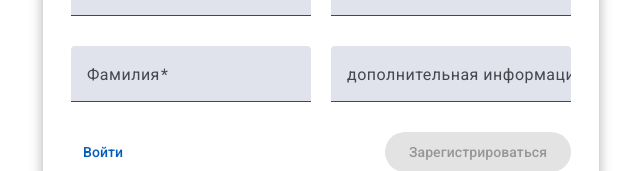
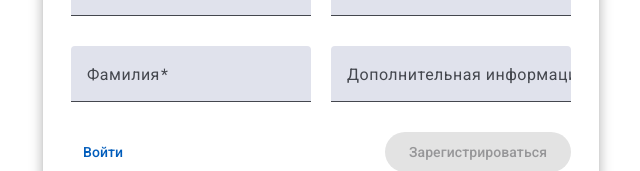
Before and after one commit to mihah-h/registration-test, an Angular app: page /registration in a window 1280 px wide. Shown: the part 444-615 px from the top of the page, without its empty margins (319-959 px from the left). Built offline with nearby package versions, Linux system fonts and the light colour scheme.

Commit message:
small fix

```diff
--- a/src/app/pages/registration/registration-form/registration-form.component.html
+++ b/src/app/pages/registration/registration-form/registration-form.component.html
@@ -92,7 +92,7 @@
         <input matInput formControlName="city" placeholder="Введите город проживания">
       </mat-form-field>
       <mat-form-field>
-        <mat-label>дополнительная информация</mat-label>
+        <mat-label>Дополнительная информация</mat-label>
         <input matInput formControlName="information" placeholder="Введите дополнительную информацию">
       </mat-form-field>
     </div>
--- a/src/app/pages/user-data/user-data.component.html
+++ b/src/app/pages/user-data/user-data.component.html
@@ -3,7 +3,7 @@
   <h5>Данные пользователя</h5>
   <p>Имя и фамилия: {{user.name + ' ' + user.surname}}</p>
   <p>Email: {{user.email}}</p>
-  <p>телефон: {{user.phoneNumber}}</p>
+  <p>Телефон: {{user.phoneNumber}}</p>
   <p>Дата рождения: {{user.birthDate}}</p>
   <p>Пол: {{user.gender}}</p>
   <p>Город проживания: {{user.city}}</p>
```
